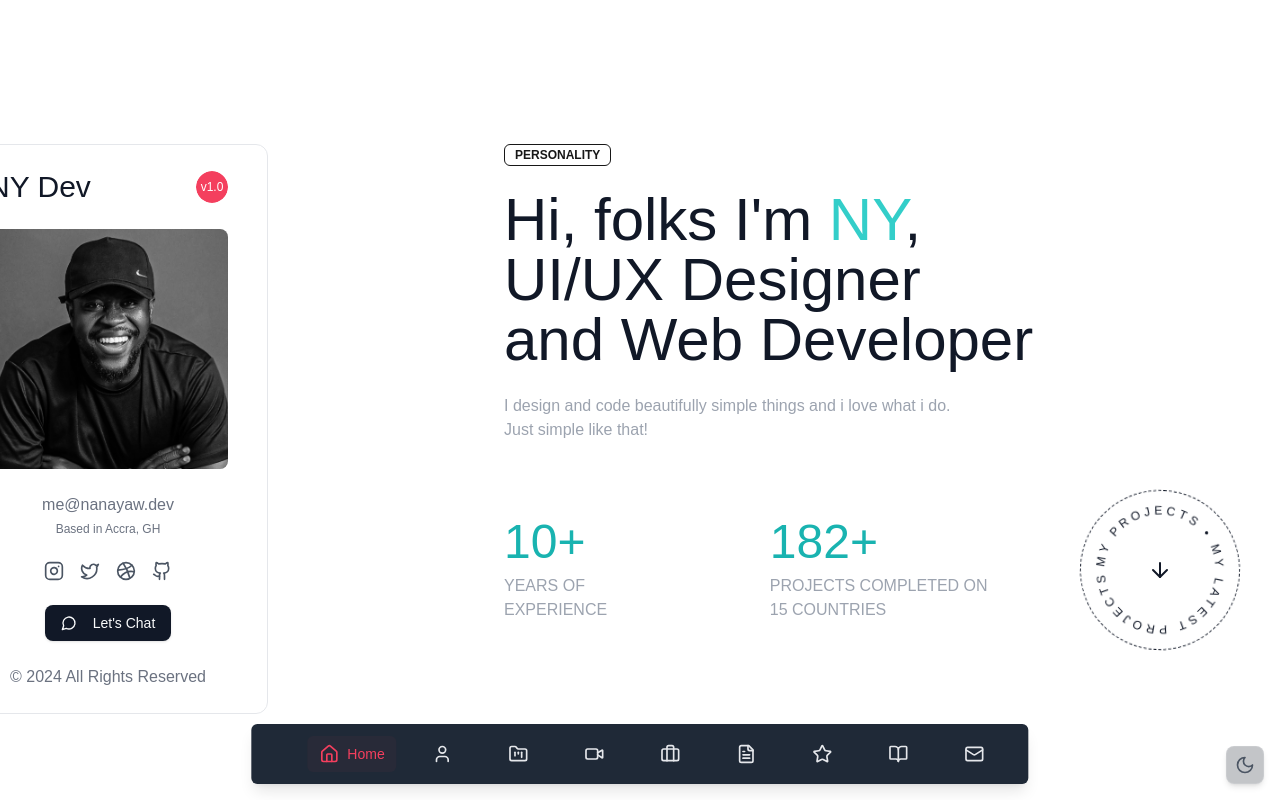
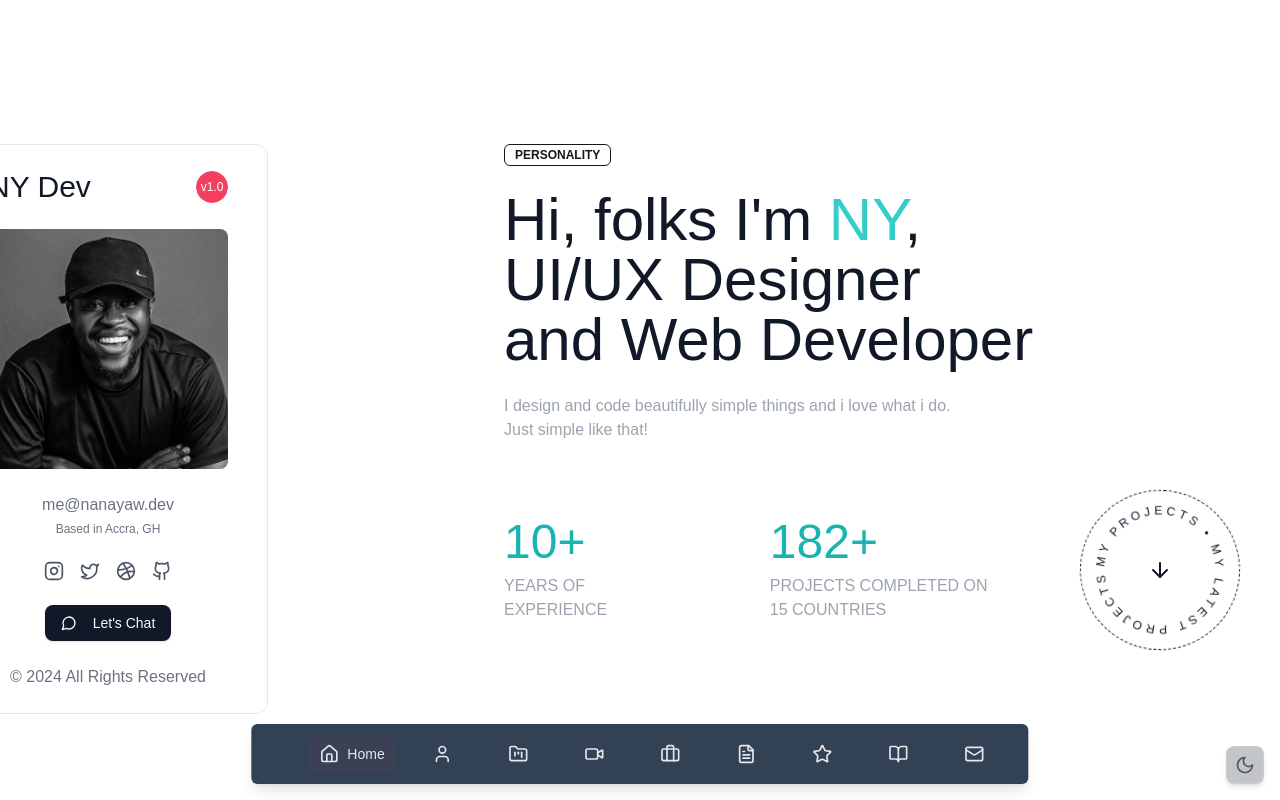
Before and after one commit to nanayawdev/nanayaw.dev, a React (Vite) app: page / in a window 1280 px wide. Shown: the top 800 px of the page. Built offline with nearby package versions, Linux system fonts and the light colour scheme; no server answers; the database is empty.

Commit message:
Update Navbar styles: change background color to slate-700 and adjust text colors for improved contrast and hover effects.

```diff
--- a/src/components/Navbar/Navbar.jsx
+++ b/src/components/Navbar/Navbar.jsx
@@ -40,7 +40,7 @@ export default function Navbar() {
 
   return (
     <nav className="hidden lg:flex fixed bottom-4 left-1/2 -translate-x-1/2 items-center justify-between w-auto max-w-4xl px-6 py-3 rounded-md
-      bg-gray-800
+      bg-slate-700
       shadow-lg
       z-50">
       <div className="flex items-center gap-8">
@@ -58,8 +58,8 @@ export default function Navbar() {
                   onClick={() => scrollToSection(sectionId)}
                   className={`relative flex items-center transition-colors ${
                     isActive
-                      ? 'text-rose-500'
-                      : 'text-gray-200 hover:text-rose-500'
+                      ? 'text-slate-200'
+                      : 'text-gray-200 hover:text-slate-200'
                   }`}
                   onMouseEnter={() => setHoveredItem(item.path)}
                   onMouseLeave={() => setHoveredItem(null)}
```
